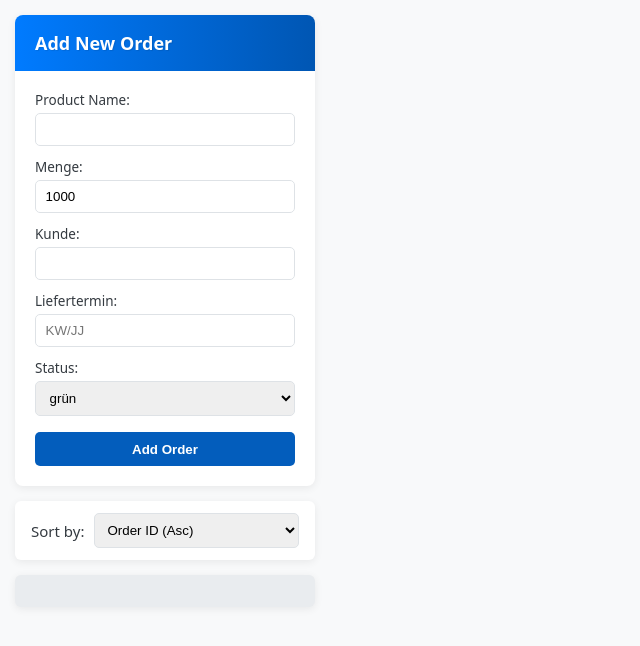
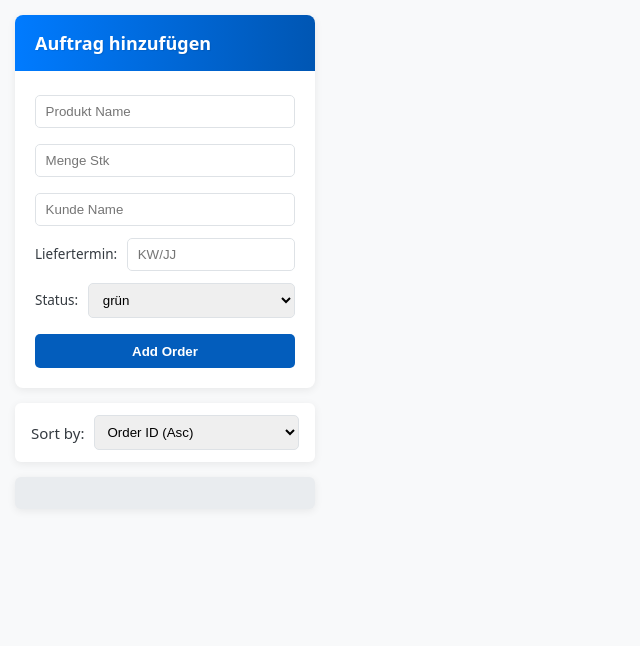
Before and after one commit to hellomynameis-cell/production_manager, a website: page index.html in a window 1280 px wide. Shown: the whole page, without its empty margins (0-640 px from the left). Drawn offline with nearby package versions, Linux system fonts and the light colour scheme.

Commit message:
Update layout

```diff
--- a/index.html
+++ b/index.html
@@ -19,17 +19,22 @@
         <section class="order-list-area">
 
             <div class="add-order-section">
-                <h2>Add New Order</h2>
+                <h2>Auftrag hinzufügen</h2>
                 <form id="add-order-form">
                     <input type="hidden" id="orderIdToEdit">
-                    <label for="productName">Product Name:</label>
-                    <input type="text" id="productName" required>
-                    <label for="quantity">Menge:</label>
-                    <input type="number" id="quantity" min="1" value="1000" required>
-                    <label for="customerName">Kunde:</label>
-                    <input type="text" id="customerName" required>
+                    <label for="productName"></label>
+                    <input type="text" id="productName" placeholder="Produkt Name" required>
+                    <label for="quantity"></label>
+                    <input type="number" id="quantity" min="1" placeholder="Menge Stk" required>
+                    <label for="customerName"></label>
+                    <input type="text" id="customerName" placeholder="Kunde Name" required>
+
+                    <div class="form-group">
                     <label for="deliveryDate">Liefertermin:</label>
                     <input type="text" id="deliveryDate" placeholder="KW/JJ" pattern="\d{2}/\d{2}" title="Format: WW/MM" required>
+                    </div>
+
+                    <div class="form-group">
 
             <label for="status">Status:</label>
             <select id="status" required>
@@ -37,6 +42,7 @@
                 <option value="gelb">gelb</option>
                 <option value="rot">rot</option>
             </select>
+                    </div>
 
             <button type="submit" id="submitOrderButton">Add Order</button>
 
--- a/style.css
+++ b/style.css
@@ -247,15 +247,15 @@ header h2, .machines-area h2 {
 }
 
 .order-item.status-highlight-gruen {
-    border-color: var(--primary-color); /* Green */
+    border-left-color: #2ecc71; /* New, softer green */
 }
 
 .order-item.status-highlight-gelb {
-    border-color: #ffc107; /* Yellow */
+    border-left-color: #f1c40f; /* New, golden yellow */
 }
 
 .order-item.status-highlight-rot {
-    border-color: var(--danger-color); /* Red */
+    border-left-color: #e74c3c; /* New, softer red */
 }
 
 
@@ -285,9 +285,17 @@ header h2, .machines-area h2 {
 }
 
 /* --- Sortable.js Helper Class --- */
-.sortable-ghost {
-    opacity: 0.5;
-    background: #c8ebfb;
+.order-item.sortable-ghost {
+    /* 1. First, we must explicitly turn OFF the gradient from the .order-item style. */
+    background-image: none;
+
+    /* 2. Now, we apply the solid blue color we want. */
+    background-color: #c8ebfb;
+
+    /* 3. (Optional but recommended) Let's make the ghost even clearer. */
+    opacity: 0.9; /* Make it a bit more solid and visible */
+    border-color: #a1d9f7; /* Use a matching blue for the border */
+    box-shadow: none; /* Turn off the shadow, as it's not needed on the ghost */
 }
 
 /* --- Responsive Media Query --- */
@@ -434,3 +442,33 @@ header h2, .machines-area h2 {
     color: var(--danger-color); /* Make the text red */
     font-weight: 500;
 }
+
+
+
+
+
+
+
+.form-group {
+    display: flex;
+    align-items: first baseline; /* This is key! It vertically aligns the label text and the input box */
+    gap: 10px;           /* Adds a nice space between the label and the input */
+}
+
+/*
+   We now tell the label inside the form-group NOT to be a block element,
+   and to take up only the space it needs.
+*/
+.form-group label {
+    display: inline; /* Or 'initial'. This removes the line-breaking behavior. */
+    flex-shrink: 0;  /* Prevents the label from shrinking if the space is tight */
+}
+
+/*
+   And we tell the input to grow and fill the remaining available space.
+   This is much better than a fixed width.
+*/
+.form-group input {
+    width: 100%10py;       /* Allow the input to take up all remaining space */
+    margin-bottom: 0;  /* The margin is now on the parent .form-group */
+}
```
